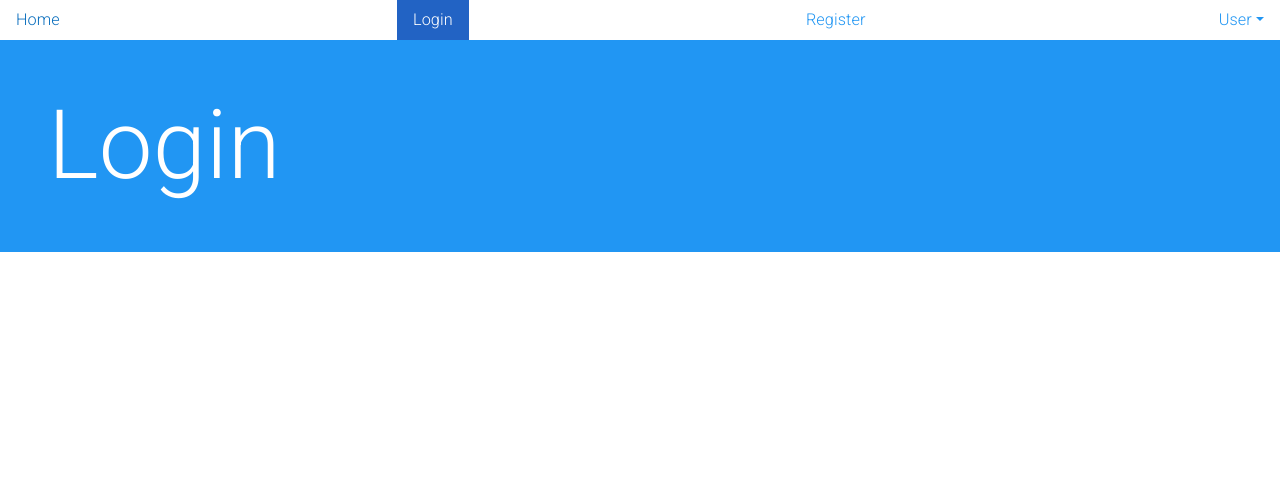
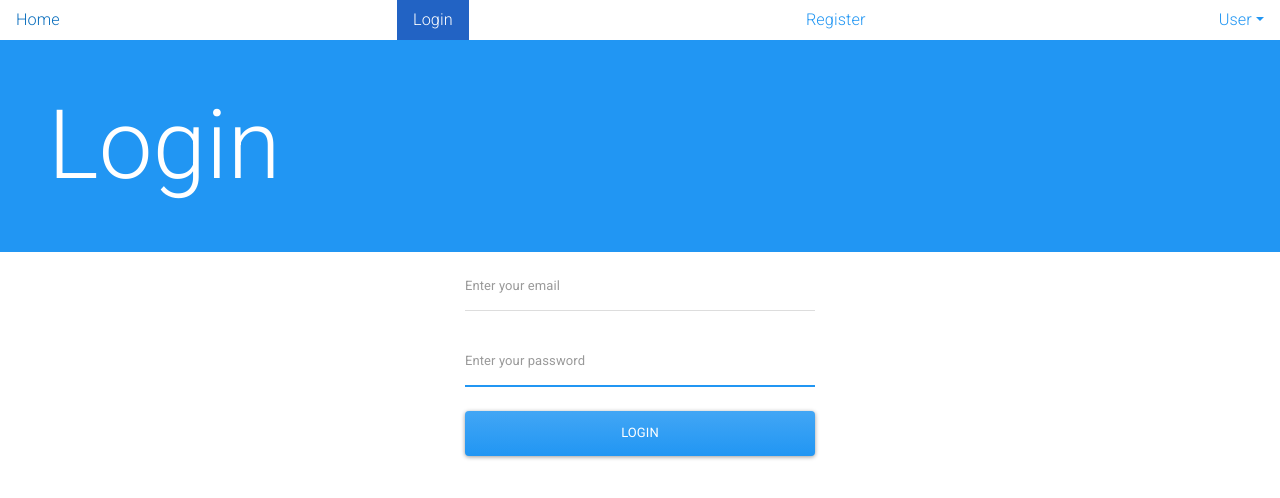
Before and after one commit to nazimnk9/real-state, a React (Create React App) app in the folder client/: page /login in a window 1280 px wide. Shown: the top 498 px of the page. Built offline with nearby package versions, Linux system fonts and the light colour scheme.

Commit message:
login and logout option done in frontend

```diff
--- a/client/src/App.js
+++ b/client/src/App.js
@@ -4,20 +4,23 @@
 import Login from "./pages/Login";
 import Register from "./pages/Register";
 import Main from "./components/nav/Main";
-import {Toaster} from "react-hot-toast";
+import { Toaster } from "react-hot-toast";
 import AccountActivate from "./pages/auth/AccountActivate";
 
 function App() {
   return (
     <BrowserRouter>
-      <Main />
-      <Toaster />
       <AuthProvider>
+        <Main />
+        <Toaster />
         <Routes>
           <Route path="/" element={<Home />} />
           <Route path="/login" element={<Login />} />
           <Route path="/register" element={<Register />} />
-          <Route path="/auth/account-activate/:token" element={<AccountActivate />} />
+          <Route
+            path="/auth/account-activate/:token"
+            element={<AccountActivate />}
+          />
         </Routes>
       </AuthProvider>
     </BrowserRouter>
--- a/client/src/components/nav/Main.js
+++ b/client/src/components/nav/Main.js
@@ -1,6 +1,15 @@
 import { NavLink } from "react-router-dom";
+import { useAuth } from "../../context/auth";
+import { useNavigate } from "react-router-dom";
 
 export default function Main() {
+    const [auth, setAuth] = useAuth();
+    const navigate = useNavigate()
+    const logout = ()=>{
+        setAuth({user:null, token:"", refreshToken:""})
+        localStorage.removeItem("auth")
+        navigate("/login")
+    }
     return (
         <nav className="nav d-flex justify-content-between lead">
             <NavLink className="nav-link" aria-current="page" to="/">
@@ -22,7 +31,7 @@
                             </NavLink>
                         </li>
                         <li>
-                            <a className="nav-link">Logout</a>
+                            <a onClick={logout} className="nav-link">Logout</a>
                         </li>
                     </ul>
                 </li>
--- a/client/src/pages/Login.js
+++ b/client/src/pages/Login.js
@@ -1,7 +1,81 @@
+import { useState } from "react";
+import axios from "axios";
+//import { API } from "../config";
+import toast from "react-hot-toast";
+import { useNavigate } from "react-router-dom";
+import { useAuth } from "../context/auth";
+
 export default function Login() {
-    return(
-        <div>
-            <h1 className="display-1 bg-primary text-light p-5">Login</h1>
+    const [auth, setAuth] = useAuth();
+  //state
+  const [email, setEmail] = useState("");
+  const [password, setPassword] = useState("");
+  const [loading, setLoading] = useState(false);
+
+  //hooks
+  const navigate = useNavigate();
+
+  const handleSubmit = async (e) => {
+    e.preventDefault();
+    try {
+      //console.log(email, password);
+      setLoading(true);
+      const { data } = await axios.post(`/login`, {
+        email,
+        password,
+      });
+      if (data?.error) {
+        toast.error(data.error);
+        setLoading(false);
+      } else {
+        setAuth(data)
+        localStorage.setItem("auth",JSON.stringify(data))
+        toast.success("Login Successful");
+        setLoading(false);
+        navigate("/");
+      }
+      console.log(data);
+    } catch (err) {
+      console.log(err);
+      toast.error("Something went wrong. Try again");
+      setLoading(false);
+    }
+  };
+  return (
+    <div>
+      <h1 className="display-1 bg-primary text-light p-5">Login</h1>
+      <div className="container">
+        <div className="row">
+          <div className="col-lg-4 offset-lg-4">
+            <form onSubmit={handleSubmit}>
+              <input
+                type="email"
+                placeholder="Enter your email"
+                className="form-control mb-4"
+                required
+                autoFocus
+                value={email}
+                onChange={(e) => setEmail(e.target.value)}
+              />
+              <input
+                type="password"
+                placeholder="Enter your password"
+                className="form-control mb-4"
+                required
+                autoFocus
+                value={password}
+                onChange={(e) => setPassword(e.target.value)}
+              />
+              <button
+                disabled={loading}
+                className="btn btn-primary col-12 mb-4"
+              >
+                {loading ? "Waiting..." : "Login"}
+              </button>
+            </form>
+          </div>
         </div>
-    );
+      </div>
+    </div>
+  );
 }
```
